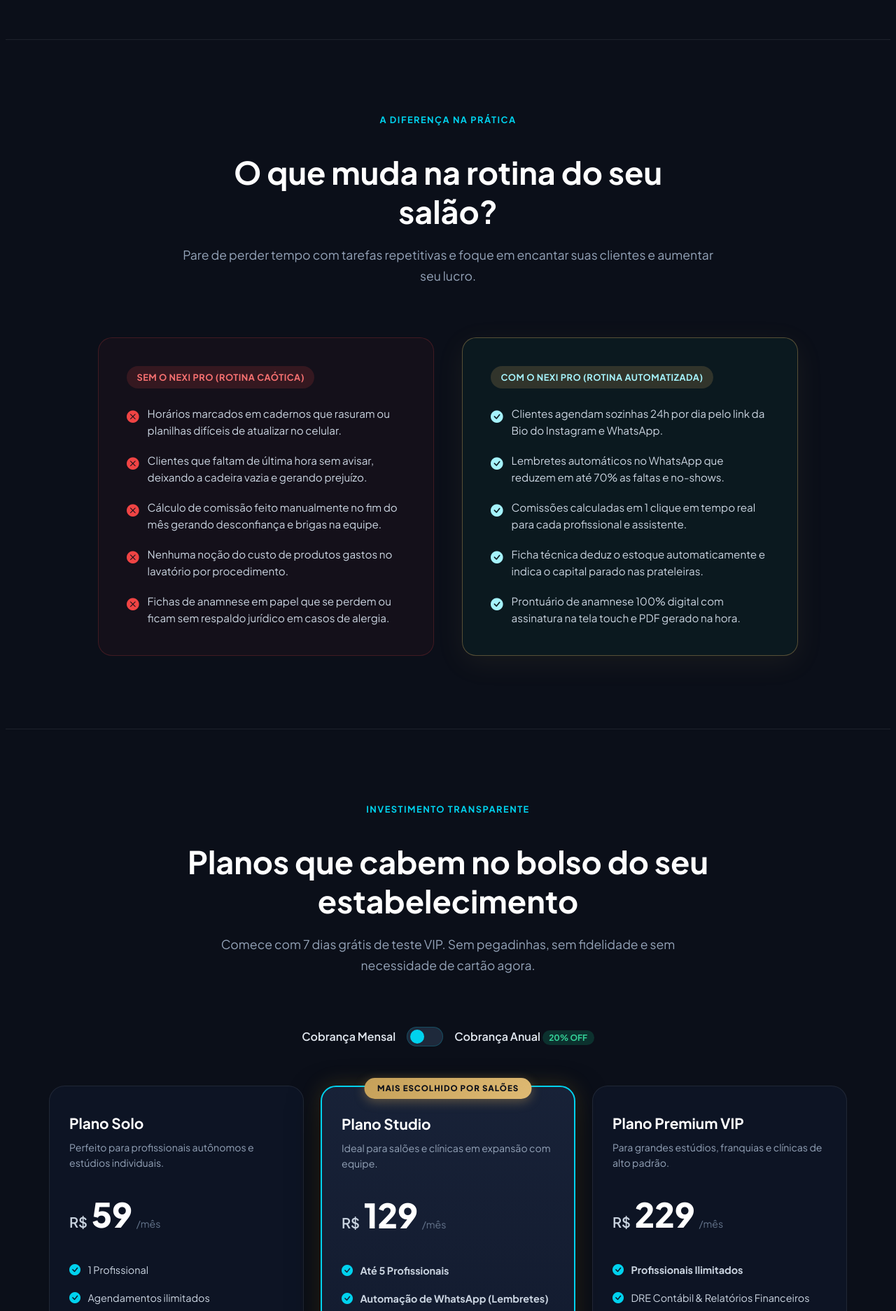
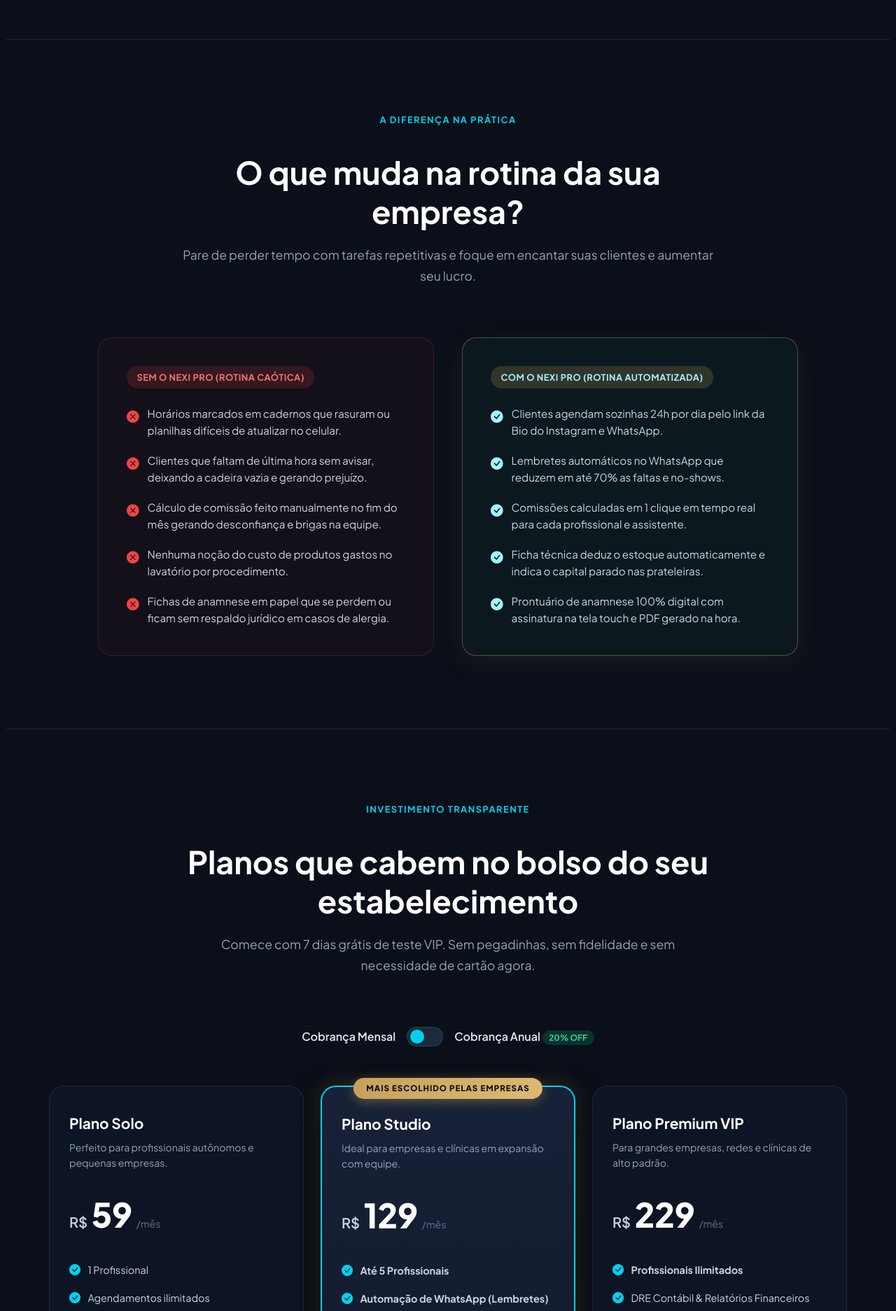
Before and after one commit to BioCamargo/beautysalon-saas, a Spring app: page /landing/index in a window 1280 px wide; the page is wider, and only the part inside the window is pictured. Shown: the part 2640-4513 px from the top of that part at 70% size. Run offline with Thymeleaf, Linux system fonts and the light colour scheme; the template is opened without the code that fills it, so the values that code supplies are empty; some of the project's set-up classes (security, data sources, template engines, error pages and the like) are left out, and stand-ins take their place; some web fonts are replaced.

Commit message:
feat(branding): padronizacao completa do termo empresa no hero, landing, planos e telas publicas

```diff
--- a/src/main/java/com/beautysalon/Controller/ClienteController.java
+++ b/src/main/java/com/beautysalon/Controller/ClienteController.java
@@ -207,7 +207,7 @@ public class ClienteController {
                 redirectAttributes.addFlashAttribute("mensagemSucesso", msg);
             } else if (resultado.getTotalDuplicadosIgnorados() > 0) {
                 redirectAttributes.addFlashAttribute("mensagemAlerta",
-                        "Todos os " + resultado.getTotalDuplicadosIgnorados() + " clientes da planilha já estavam cadastrados no salão.");
+                        "Todos os " + resultado.getTotalDuplicadosIgnorados() + " clientes da planilha já estavam cadastrados na empresa.");
             } else {
                 redirectAttributes.addFlashAttribute("mensagemErro",
                         "Nenhum cliente válido encontrado na planilha. Verifique as colunas e tente novamente.");
--- a/src/main/java/com/beautysalon/Controller/HomeController.java
+++ b/src/main/java/com/beautysalon/Controller/HomeController.java
@@ -62,7 +62,7 @@ public class HomeController {
             }
         }
 
-        model.addAttribute("pageTitle", "NEXI PRO | Gestão Inteligente & Alta Performance para Salões, Barbearias e Clínicas");
+        model.addAttribute("pageTitle", "NEXI PRO | Gestão Inteligente & Alta Performance para Empresas, Barbearias e Clínicas");
         return "landing/index";
     }
 
--- a/src/main/java/com/beautysalon/config/TenantAuthenticationProvider.java
+++ b/src/main/java/com/beautysalon/config/TenantAuthenticationProvider.java
@@ -72,7 +72,7 @@ public class TenantAuthenticationProvider implements AuthenticationProvider {
         if (slug != null && !slug.isBlank()) {
             Optional<Empresa> empresaOpt = empresaRepository.findBySlug(slug);
             if (empresaOpt.isEmpty()) {
-                throw new BadCredentialsException("Salão não encontrado para o identificador '" + slug + "'.");
+                throw new BadCredentialsException("Empresa não encontrada para o identificador '" + slug + "'.");
             }
 
             Empresa empresa = empresaOpt.get();
@@ -85,7 +85,7 @@ public class TenantAuthenticationProvider implements AuthenticationProvider {
             userToAuthenticate = userRepository.findByUsernameIgnoreCaseAndEmpresaId(inputTrimmed, empresa.getId())
                     .or(() -> userRepository.findByEmailIgnoreCaseAndEmpresaId(inputTrimmed, empresa.getId()))
                     .orElseThrow(() -> new BadCredentialsException(
-                            "Usuário ou e-mail não encontrado neste salão (" + empresa.getNome() + ")."));
+                            "Usuário ou e-mail não encontrado nesta empresa (" + empresa.getNome() + ")."));
 
             if (!passwordEncoder.matches(rawPassword, userToAuthenticate.getPassword())) {
                 throw new BadCredentialsException("Senha incorreta.");
--- a/src/main/java/com/beautysalon/model/PlanoSaaS.java
+++ b/src/main/java/com/beautysalon/model/PlanoSaaS.java
@@ -10,8 +10,8 @@ import java.math.BigDecimal;
 @Getter
 public enum PlanoSaaS {
 
-    SOLO("Plano Solo", new BigDecimal("59.00"), 1, "Para autônomos e estúdios individuais"),
-    STUDIO("Plano Studio", new BigDecimal("129.00"), 5, "Para salões e clínicas com equipe até 5 profissionais"),
+    SOLO("Plano Solo", new BigDecimal("59.00"), 1, "Para autônomos e pequenos negócios individuais"),
+    STUDIO("Plano Studio", new BigDecimal("129.00"), 5, "Para empresas e clínicas com equipe até 5 profissionais"),
     VIP("Plano Premium VIP", new BigDecimal("229.00"), 999, "Equipe ilimitada, DRE contábil e anti-churn");
 
     private final String nomeExibicao;
--- a/src/main/java/com/beautysalon/model/SegmentoEmpresa.java
+++ b/src/main/java/com/beautysalon/model/SegmentoEmpresa.java
@@ -15,7 +15,7 @@ public enum SegmentoEmpresa {
             "Mapeamento, Curvatura & Pigmentos", "Ex: Pigmento Marrom Café 4 gotas, Curvatura D 0.07 (8-12mm)"),
     ESMALTERIA_PODOLOGIA("Esmalteria & Podologia", "bi-hand-index-thumb", "Ficha de Cuidados & Podologia",
             "Produtos & Procedimento Aplicado", "Ex: Desbaste plantar com bisturi 22, óleo de melaleuca"),
-    GERAL("Estúdio Multidisciplinar / Outros", "bi-stars", "Ficha de Anamnese & Prontuário Técnico",
+    GERAL("Empresa Multidisciplinar / Outros", "bi-stars", "Ficha de Anamnese & Prontuário Técnico",
             "Produtos, Protocolos & Materiais", "Ex: Materiais, tonalidades, marcas e parâmetros aplicados");
 
     private final String descricao;
--- a/src/main/resources/templates/auth/login.html
+++ b/src/main/resources/templates/auth/login.html
@@ -135,7 +135,7 @@
             document.cookie = "nexipro_last_slug=" + encodeURIComponent(currentSlug) + "; path=/; max-age=2592000";
         } catch(e) {}
     } else {
-        // Se estiver no login genérico, verifica se já existe um estúdio salvo no navegador
+        // Se estiver no login genérico, verifica se já existe uma empresa salva no navegador
         try {
             const lastSlug = localStorage.getItem('nexipro_last_slug');
             if (lastSlug) {
@@ -143,7 +143,7 @@
                 const link = document.getElementById('recentStudioLink');
                 const text = document.getElementById('recentStudioSlugText');
                 if (banner && link && text) {
-                    text.textContent = 'Acessar portal do ' + lastSlug;
+                    text.textContent = 'Acessar portal da ' + lastSlug;
                     link.href = '/' + lastSlug + '/login';
                     banner.style.display = 'block';
                 }
--- a/src/main/resources/templates/auth/register.html
+++ b/src/main/resources/templates/auth/register.html
@@ -59,7 +59,7 @@
                         <option value="ESTETICA_SPA">Clínica de Estética & Spa</option>
                         <option value="LASH_BROW">Lash & Brow / Micropigmentação</option>
                         <option value="ESMALTERIA_PODOLOGIA">Esmalteria & Podologia</option>
-                        <option value="GERAL">Estúdio Multidisciplinar / Outros</option>
+                        <option value="GERAL">Empresa Multidisciplinar / Outros</option>
                     </select>
                 </div>
 
--- a/src/main/resources/templates/configuracoes/assinatura.html
+++ b/src/main/resources/templates/configuracoes/assinatura.html
@@ -268,7 +268,7 @@
                                 <i class="bi bi-check-circle-fill"></i> Seu Plano Atual
                             </span>
                             <h4 class="fw-bold mb-1 text-dark mt-2">Plano Studio</h4>
-                            <p class="text-muted small mb-0">Para salões, esmalterias e barbearias em expansão</p>
+                            <p class="text-muted small mb-0">Para empresas, esmalterias e barbearias em expansão</p>
 
                             <div class="plan-price" style="color: #0099b8;">
                                 R$ 129 <small>/mês</small>
--- a/src/main/resources/templates/configuracoes/empresa.html
+++ b/src/main/resources/templates/configuracoes/empresa.html
@@ -137,7 +137,7 @@
                                                     th:value="${seg}"
                                                     th:text="${seg.descricao}"
                                                     th:selected="${empresa.segmento == seg}">
-                                                Salão de Beleza
+                                                Empresa de Beleza
                                             </option>
                                         </select>
                                     </div>
--- a/src/main/resources/templates/estoque/form.html
+++ b/src/main/resources/templates/estoque/form.html
@@ -53,7 +53,7 @@
                             <label class="form-label-modern" for="tipo">Destinação / Tipo:</label>
                             <select id="tipo" th:field="*{tipo}" class="form-control-modern">
                                 <option value="REVENDA">Revenda (Venda direta ao cliente na comanda)</option>
-                                <option value="CONSUMO_INTERNO">Consumo Interno (Uso nos serviços do salão)</option>
+                                <option value="CONSUMO_INTERNO">Consumo Interno (Uso nos serviços da empresa)</option>
                             </select>
                         </div>
                         <div class="col-md-6 form-group-modern">
--- a/src/main/resources/templates/fragments/sidebar.html
+++ b/src/main/resources/templates/fragments/sidebar.html
@@ -20,7 +20,7 @@
 
                 <!-- 2. Identificação da Empresa (Logotipo da empresa ou Nome em texto) -->
                 <div class="sidebar-empresa-brand">
-                    <!-- Quando tiver logotipo da empresa cadastrado: exibe a imagem da logo do salão -->
+                    <!-- Quando tiver logotipo da empresa cadastrado: exibe a imagem da logo da empresa -->
                     <div th:if="${empresaLogo != null and !empresaLogo.isEmpty()}" class="sidebar-empresa-logo-wrap">
                         <img th:src="${empresaLogo}" th:alt="${empresaNome != null ? empresaNome : 'Logotipo'}"
                             class="sidebar-empresa-logo-img"
@@ -37,7 +37,7 @@
                 <!-- 3. Informação do Tipo / Segmento da Empresa (Sempre visível abaixo) -->
                 <div class="sidebar-brand-tag"
                     th:text="${empresaSegmento != null ? empresaSegmento.descricao : 'GESTÃO INTELIGENTE'}">
-                    ESTÚDIO MULTIDISCIPLINAR / OUTROS
+                    EMPRESA MULTIDISCIPLINAR / OUTROS
                 </div>
             </a>
         </div>
--- a/src/main/resources/templates/fragments/topbar.html
+++ b/src/main/resources/templates/fragments/topbar.html
@@ -20,7 +20,7 @@
         </div>
 
         <div class="topbar-right d-flex align-items-center gap-2">
-            <!-- IDENTIFICAÇÃO DO SALÃO (LOGO & NOME) -->
+            <!-- IDENTIFICAÇÃO DA EMPRESA (LOGO & NOME) -->
             <div class="d-none d-md-flex align-items-center gap-2 px-2 py-1 rounded bg-light border me-1"
                  th:if="${empresaNome != null}"
                  style="font-size: 0.82rem; font-weight: 600; color: #334155;">
@@ -207,7 +207,7 @@
                                 <div class="card h-100 border p-3 text-center"
                                     style="border-radius: 16px; background: #ffffff;">
                                     <h6 class="fw-bold mb-1">Plano VIP</h6>
-                                    <div class="text-muted" style="font-size: 0.75rem; min-height: 32px;">Grandes salões
+                                    <div class="text-muted" style="font-size: 0.75rem; min-height: 32px;">Grandes empresas
                                         e clínicas</div>
                                     <div class="my-3">
                                         <span class="fs-6 fw-bold">R$</span>
--- a/src/main/resources/templates/landing/index.html
+++ b/src/main/resources/templates/landing/index.html
@@ -3,8 +3,8 @@
 <head>
     <meta charset="UTF-8">
     <meta name="viewport" content="width=device-width, initial-scale=1.0">
-    <title th:text="${pageTitle != null ? pageTitle : 'NEXI PRO | Gestão Inteligente para Salões, Barbearias e Clínicas'}">NEXI PRO | Gestão Inteligente</title>
-    <meta name="description" content="O sistema definitivo de gestão para salões de beleza, barbearias e clínicas de estética. Agendamento online 24/7, comissões automáticas, frente de caixa blindado e fidelização. Teste 7 dias grátis.">
+    <title th:text="${pageTitle != null ? pageTitle : 'NEXI PRO | Gestão Inteligente para Empresas, Clínicas e Barbearias'}">NEXI PRO | Gestão Inteligente</title>
+    <meta name="description" content="O sistema definitivo de gestão para empresas de beleza, estética, barbearias e clínicas. Agendamento online 24/7, comissões automáticas, frente de caixa blindado e fidelização. Teste 7 dias grátis.">
 
     <!-- Favicon Oficial NEXI PRO -->
     <link rel="icon" type="image/svg+xml" th:href="@{/images/nexipro-icon.svg}">
@@ -60,7 +60,7 @@
         </div>
 
         <h1 class="lp-hero-title">
-            Transforme seu salão em um negócio <span class="text-gold">lucrativo, organizado</span> e sem faltas.
+            Transforme sua empresa em um negócio <span class="text-gold">lucrativo, organizado</span> e sem faltas.
         </h1>
 
         <p class="lp-hero-subtitle">
@@ -192,7 +192,7 @@
     <div class="lp-segments-strip">
         <div class="lp-segments-title">Projetado sob medida para todos os segmentos de beleza e estética</div>
         <div class="lp-segments-list">
-            <div class="lp-segment-item"><i class="bi bi-scissors"></i> Salões de Beleza & Cabelereiros</div>
+            <div class="lp-segment-item"><i class="bi bi-scissors"></i> Centros de Beleza & Cabeleireiros</div>
             <div class="lp-segment-item"><i class="bi bi-brush"></i> Barbearias & Visagismo</div>
             <div class="lp-segment-item"><i class="bi bi-flower1"></i> Clínicas de Estética & Spa</div>
             <div class="lp-segment-item"><i class="bi bi-eye"></i> Lash Designers & Micropigmentação</div>
@@ -283,7 +283,7 @@
     <section class="lp-section" id="diferenciais" style="background: rgba(11, 15, 25, 0.4); border-top: 1px solid var(--lp-border-subtle); border-bottom: 1px solid var(--lp-border-subtle);">
         <div class="lp-section-header">
             <span class="lp-section-tag">A DIFERENÇA NA PRÁTICA</span>
-            <h2 class="lp-section-title">O que muda na rotina do seu salão?</h2>
+            <h2 class="lp-section-title">O que muda na rotina da sua empresa?</h2>
             <p class="lp-section-desc">
                 Pare de perder tempo com tarefas repetitivas e foque em encantar suas clientes e aumentar seu lucro.
             </p>
@@ -338,7 +338,7 @@
             <!-- PLANO SOLO -->
             <div class="lp-price-card">
                 <div class="lp-plan-name">Plano Solo</div>
-                <div class="lp-plan-desc">Perfeito para profissionais autônomos e estúdios individuais.</div>
+                <div class="lp-plan-desc">Perfeito para profissionais autônomos e pequenas empresas.</div>
 
                 <div class="lp-plan-price">
                     <span class="lp-currency">R$</span>
@@ -362,9 +362,9 @@
 
             <!-- PLANO STUDIO (MAIS POPULAR) -->
             <div class="lp-price-card lp-price-featured">
-                <div class="lp-popular-badge">Mais Escolhido por Salões</div>
+                <div class="lp-popular-badge">Mais Escolhido pelas Empresas</div>
                 <div class="lp-plan-name">Plano Studio</div>
-                <div class="lp-plan-desc">Ideal para salões e clínicas em expansão com equipe.</div>
+                <div class="lp-plan-desc">Ideal para empresas e clínicas em expansão com equipe.</div>
 
                 <div class="lp-plan-price">
                     <span class="lp-currency">R$</span>
@@ -391,7 +391,7 @@
             <!-- PLANO PREMIUM VIP -->
             <div class="lp-price-card">
                 <div class="lp-plan-name">Plano Premium VIP</div>
-                <div class="lp-plan-desc">Para grandes estúdios, franquias e clínicas de alto padrão.</div>
+                <div class="lp-plan-desc">Para grandes empresas, redes e clínicas de alto padrão.</div>
 
                 <div class="lp-plan-price">
                     <span class="lp-currency">R$</span>
@@ -537,7 +537,7 @@
     <section class="lp-section" style="padding-top: 1rem;">
         <div class="lp-cta-banner">
             <h2>Pronto para levar a gestão da sua empresa a outro nível?</h2>
-            <p>Junte-se a centenas de proprietários de salões e clínicas que economizam tempo e aumentam sua lucratividade todos os dias.</p>
+            <p>Junte-se a centenas de proprietários e gestores de empresas que economizam tempo e aumentam sua lucratividade todos os dias.</p>
             <div style="display: flex; gap: 1rem; justify-content: center; flex-wrap: wrap;">
                 <a th:href="@{/register}" class="lp-btn-primary" style="font-size: 1.1rem; padding: 0.95rem 2.5rem;">
                     <i class="bi bi-rocket-takeoff-fill"></i>
@@ -576,7 +576,7 @@
             <div class="lp-footer-col">
                 <h4>Segmentos</h4>
                 <ul>
-                    <li><a href="#">Salões de Beleza</a></li>
+                    <li><a href="#">Centros de Beleza & Cabelo</a></li>
                     <li><a href="#">Barbearias</a></li>
                     <li><a href="#">Clínicas de Estética</a></li>
                     <li><a href="#">Lash & Brow Designers</a></li>
--- a/src/main/resources/templates/landing/termos.html
+++ b/src/main/resources/templates/landing/termos.html
@@ -50,7 +50,7 @@
 
             <h3 style="color: #ffffff; font-size: 1.25rem; font-weight: 700; margin-bottom: 1rem;">1. Objeto e Aceitação dos Termos</h3>
             <p style="margin-bottom: 1.5rem;">
-                Estes Termos de Uso regem a contratação e utilização da plataforma <strong>NEXI PRO</strong>, um software como serviço (SaaS) multi-tenant voltado para a gestão operacional, financeira, agendamento online e controle técnico de salões de beleza, barbearias, clínicas de estética e estúdios correlatos. Ao se cadastrar ou utilizar a plataforma, você (doravante denominado "Assinante" ou "Estabelecimento") concorda integralmente com as disposições deste instrumento.
+                Estes Termos de Uso regem a contratação e utilização da plataforma <strong>NEXI PRO</strong>, um software como serviço (SaaS) multi-tenant voltado para a gestão operacional, financeira, agendamento online e controle técnico de empresas de beleza, barbearias, clínicas de estética e negócios correlatos. Ao se cadastrar ou utilizar a plataforma, você (doravante denominado "Assinante" ou "Estabelecimento") concorda integralmente com as disposições deste instrumento.
             </p>
 
             <h3 style="color: #ffffff; font-size: 1.25rem; font-weight: 700; margin-bottom: 1rem;">2. Período de Avaliação Gratuita (Trial)</h3>
--- a/src/main/resources/templates/publico/agendamento.html
+++ b/src/main/resources/templates/publico/agendamento.html
@@ -116,7 +116,7 @@
         <i class="bi bi-clock-history fs-2 d-block mb-2 text-warning"></i>
         <h5 style="color: #fff; font-weight: 700; margin-bottom: 0.3rem;">Agendamentos Online em Pausa Técnica</h5>
         <p style="font-size: 0.9rem; margin-bottom: 0.9rem; color: #fcd34d;">
-            O agendamento automático deste estabelecimento está temporariamente pausado. Por favor, entre em contato diretamente pelo WhatsApp do estúdio para marcar seu horário.
+            O agendamento automático deste estabelecimento está temporariamente pausado. Por favor, entre em contato diretamente pelo WhatsApp da empresa para marcar seu horário.
         </p>
         <a th:if="${empresa != null and empresa.telefone != null and !empresa.telefone.isBlank()}"
            th:href="'https://wa.me/55' + ${#strings.replace(#strings.replace(#strings.replace(#strings.replace(empresa.telefone, '(', ''), ')', ''), '-', ''), ' ', '')}"
```
Also changed, not shown: src/main/resources/templates/configuracoes/divulgacao.html (+5 -5 lines), src/main/resources/templates/landing/privacidade.html (+4 -4 lines), src/main/resources/templates/publico/sucesso.html (+6 -6 lines).
